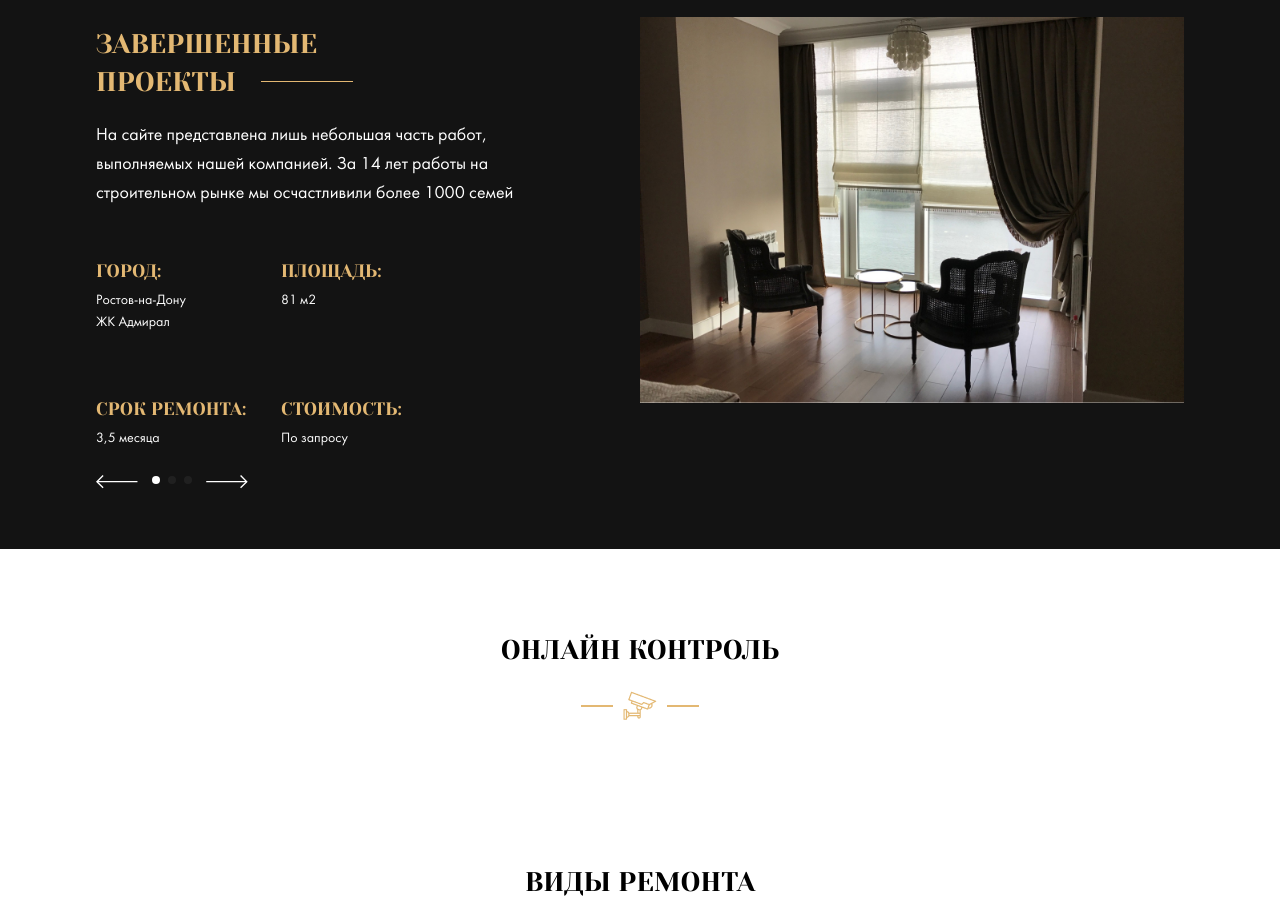
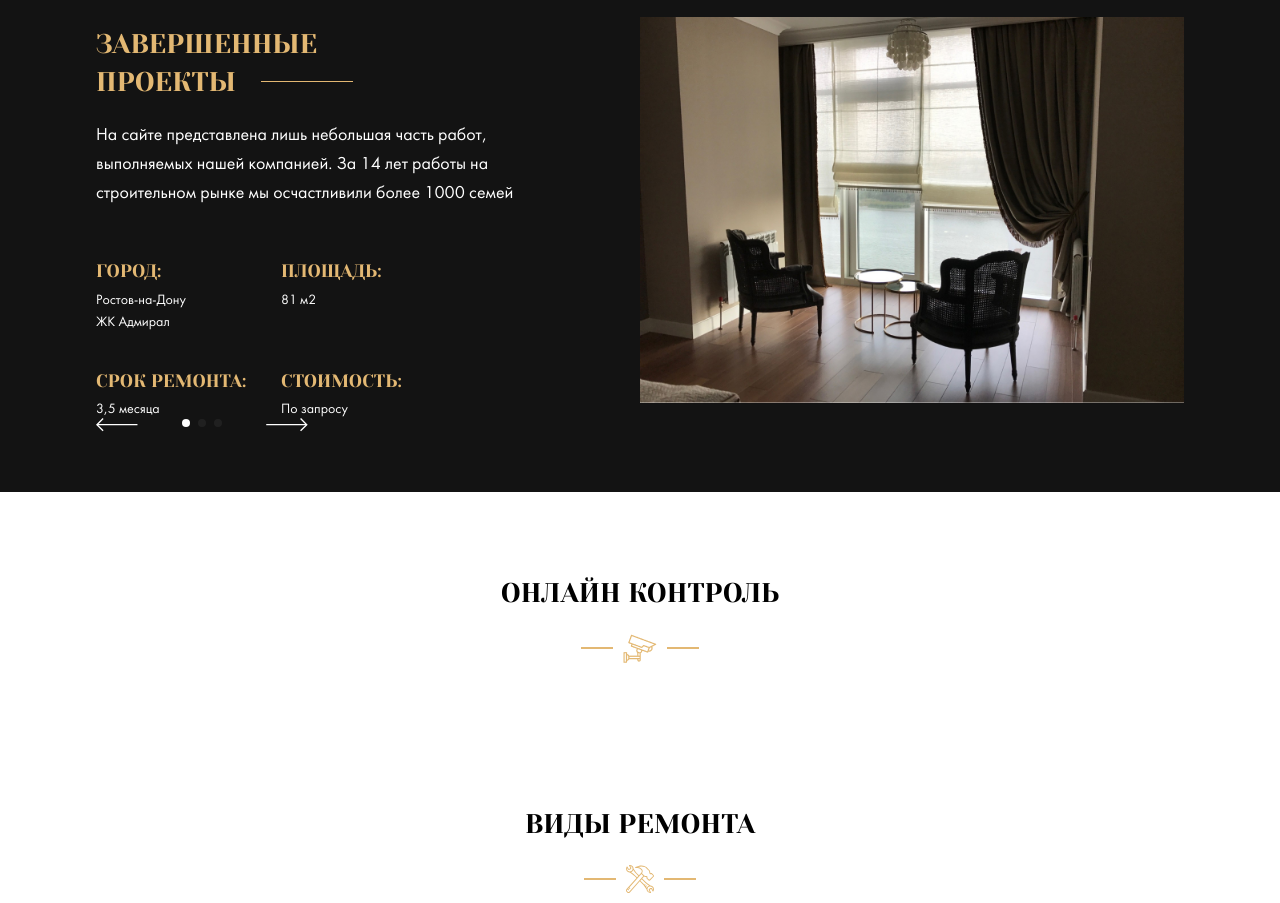
Before and after one commit to HANWoWDOGY/HANWoWDOGY, a website: page index.html in a window 1280 px wide. Shown: the part 857-1760 px from the top of the page. Drawn offline with nearby package versions, Linux system fonts and the light colour scheme; files whose address does not match are found by name.

Commit message:
minor fixes

```diff
--- a/js/main.js
+++ b/js/main.js
@@ -42,7 +42,7 @@ $(document).ready(function () {
   var prev = $(".swiper-button-prev");
   var bullets = $(".swiper-pagination")
 
-  next.css("left", prev.width() + 10 + bullets.width() + 10)
-  bullets.css("left", prev.width() + 10)
+  next.css("left", prev.width() + 40 + bullets.width() + 40)
+  bullets.css("left", prev.width() + 40)
 
 });
--- a/sass/templates/_projects.sass
+++ b/sass/templates/_projects.sass
@@ -9,7 +9,7 @@
       line-height: 0.01rem
     &__text
       flex-basis: 34%
-      margin-bottom: 2.428rem
+      margin-bottom: 0.38rem
       padding-bottom: 0.57rem
     &__heading
       font-size: 1.285rem
```
Also changed, not shown: css/style.css.
